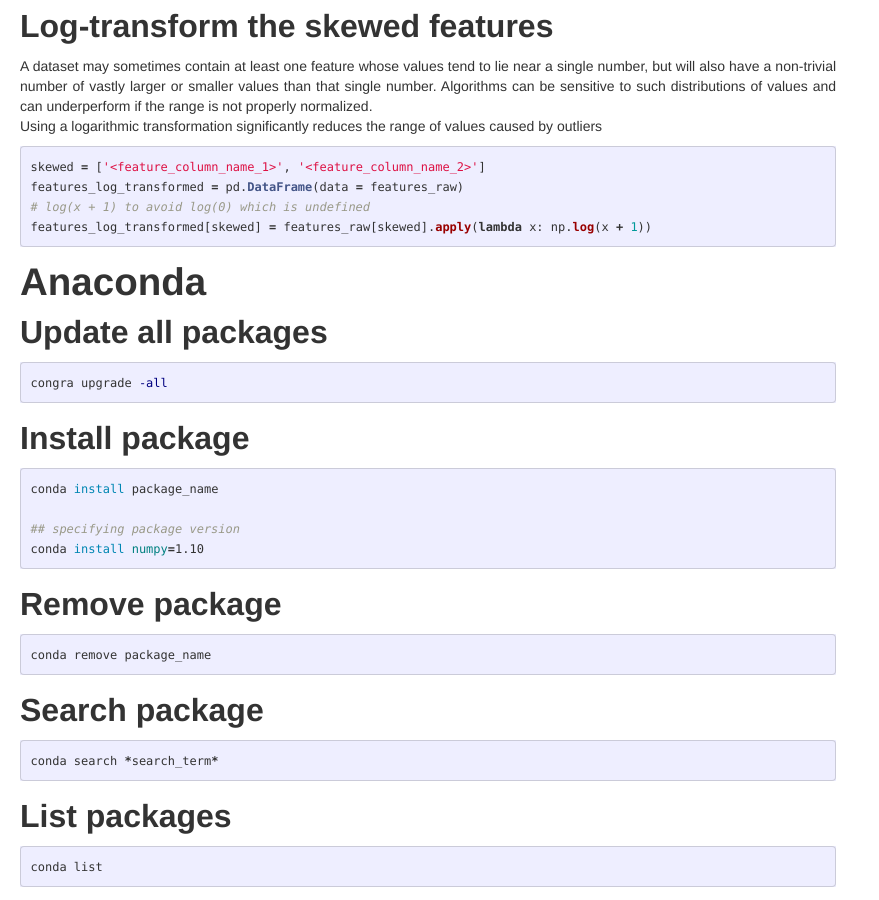
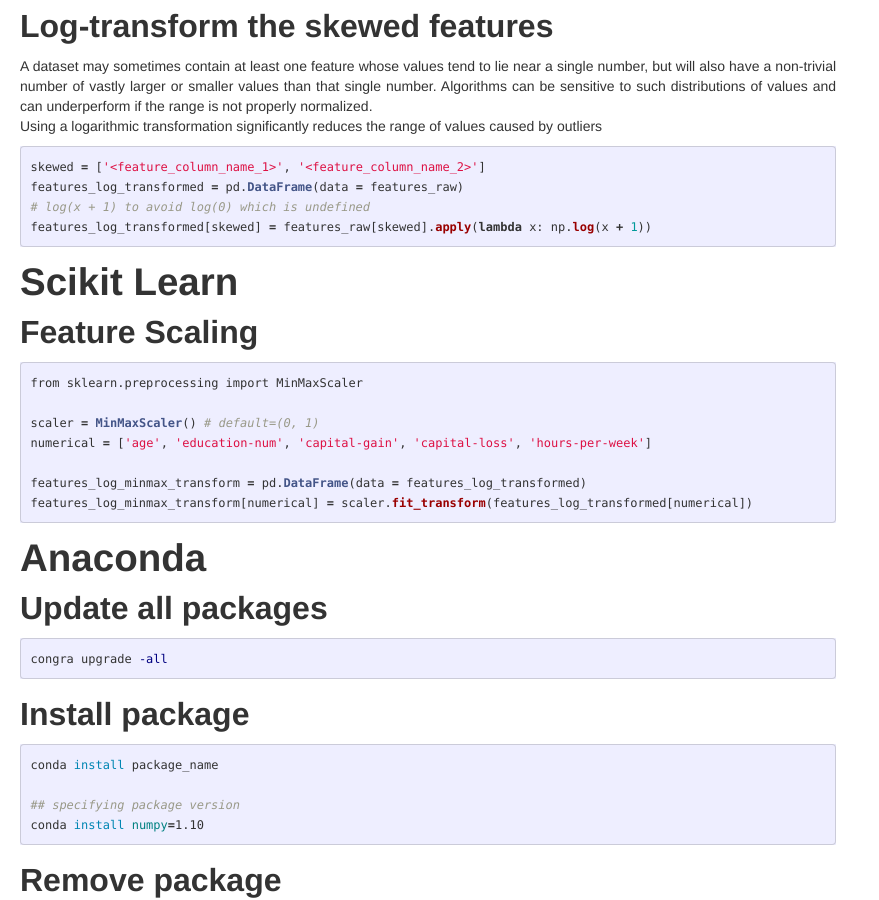
Before and after one commit to anuragkapur/anuragkapur.github.io, a Jekyll site: the page built from blog/cheat-sheets/_posts/2020-04-19-python-cheat-sheet.md, in a window 1280 px wide and 900 px high, scrolled down 710 px. Shown: the whole window, without its empty margins (0-879 px from the left). Built offline with Jekyll 4.4.1, drawn with Linux system fonts in a browser that asks for light colours; comment, search, counter and statistics services are not loaded.

Commit message:
Add example of feature scaling using scikit

````diff
--- a/blog/cheat-sheets/_posts/2020-04-19-python-cheat-sheet.md
+++ b/blog/cheat-sheets/_posts/2020-04-19-python-cheat-sheet.md
@@ -49,6 +49,19 @@
 features_log_transformed[skewed] = features_raw[skewed].apply(lambda x: np.log(x + 1))
 ```
 
+# Scikit Learn
+
+## Feature Scaling
+```python
+from sklearn.preprocessing import MinMaxScaler
+
+scaler = MinMaxScaler() # default=(0, 1)
+numerical = ['age', 'education-num', 'capital-gain', 'capital-loss', 'hours-per-week']
+
+features_log_minmax_transform = pd.DataFrame(data = features_log_transformed)
+features_log_minmax_transform[numerical] = scaler.fit_transform(features_log_transformed[numerical])
+```
+
 # Anaconda
 
 ## Update all packages
````
